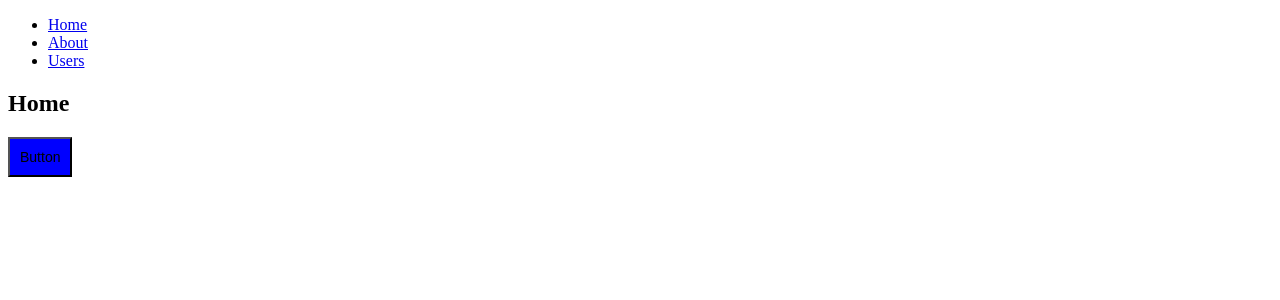
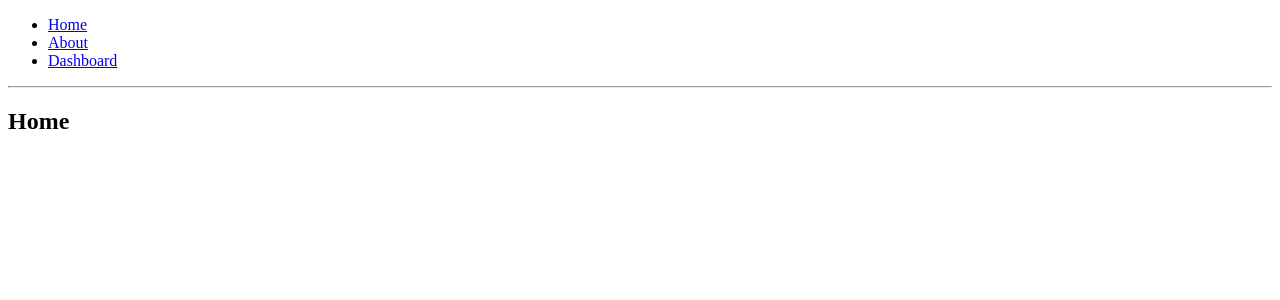
Before and after one commit to explore-free-projects/my-diaries-front-end, a React (Create React App) app: page / in a window 1280 px wide. Shown: the top 300 px of the page. Built offline with nearby package versions, Linux system fonts and the light colour scheme.

Commit message:
router fix

```diff
--- a/src/App.js
+++ b/src/App.js
@@ -1,6 +1,5 @@
 import React from 'react';
 import { Button1 } from 'components'
-
 import {
   BrowserRouter as Router,
   Switch,
@@ -12,7 +11,6 @@ function App() {
   return (
     <Router>
     <div>
-      <nav>
       <ul>
         <li>
           <Link to="/">Home</Link>
@@ -21,20 +19,28 @@ function App() {
           <Link to="/about">About</Link>
         </li>
         <li>
-            <Link to="/users">Users</Link>
+          <Link to="/dashboard">Dashboard</Link>
         </li>
       </ul>
-      </nav>
+
+      <hr />
+
+      {/*
+        A <Switch> looks through all its children <Route>
+        elements and renders the first one whose path
+        matches the current URL. Use a <Switch> any time
+        you have multiple routes, but you want only one
+        of them to render at a time
+      */}
       <Switch>
+        <Route exact path="/">
+          <Home />
+        </Route>
         <Route path="/about">
           <About />
         </Route>
-        <Route path="/users">
-          <Users />
-        </Route>
-        <Route path="/">
-          <Home />
-          <Button1/>
+        <Route path="/dashboard">
+          <Dashboard />
         </Route>
       </Switch>
     </div>
@@ -43,15 +49,27 @@ function App() {
 }
 
 function Home() {
-  return <h2>Home</h2>;
+  return (
+    <div>
+      <h2>Home</h2>
+    </div>
+  );
 }
 
 function About() {
-  return <h2>About</h2>;
+  return (
+    <div>
+      <h2>About</h2>
+    </div>
+  );
 }
 
-function Users() {
-  return <h2>Users</h2>;
+function Dashboard() {
+  return (
+    <div>
+      <h2>Dashboard</h2>
+    </div>
+  );
 }
 
 export default App;
--- a/src/index.js
+++ b/src/index.js
@@ -3,12 +3,7 @@ import ReactDOM from 'react-dom';
 import App from './App';
 import * as serviceWorker from './serviceWorker';
 
-ReactDOM.render(
-  <React.StrictMode>
-    <App />
-  </React.StrictMode>,
-  document.getElementById('root')
-);
+ReactDOM.render( <App />, document.getElementById('root'));
 
 // If you want your app to work offline and load faster, you can change
 // unregister() to register() below. Note this comes with some pitfalls.
--- a/webpack.dev.js
+++ b/webpack.dev.js
@@ -7,7 +7,7 @@ module.exports = {
         path: path.resolve(__dirname, 'build'),
         filename: 'bundle.js',
         chunkFilename: '[id].js',
-        publicPath: ''
+        publicPath: '/'
     },
     resolve: {
         extensions: ['.js', '.jsx'],
@@ -42,6 +42,9 @@ module.exports = {
             }
         ]
     },
+    devServer: {
+        historyApiFallback: true,
+    },
     plugins: [
         new HtmlWebpackPlugin({
             template: __dirname + '/public/index.html',
--- a/webpack.prod.js
+++ b/webpack.prod.js
@@ -8,7 +8,7 @@ module.exports = {
         path: path.resolve(__dirname, 'build'),
         filename: 'bundle.js',
         chunkFilename: '[id].js',
-        publicPath: ''
+        publicPath: '/'
     },
     resolve: {
         extensions: ['.js', '.jsx'],
@@ -53,6 +53,9 @@ module.exports = {
             }
         ]
     },
+    devServer: {
+        historyApiFallback: true,
+    },
     plugins: [
         new HtmlWebpackPlugin({
             template: __dirname + '/public/index.html',
```
Lines whose indentation alone changed are shown as unchanged.
